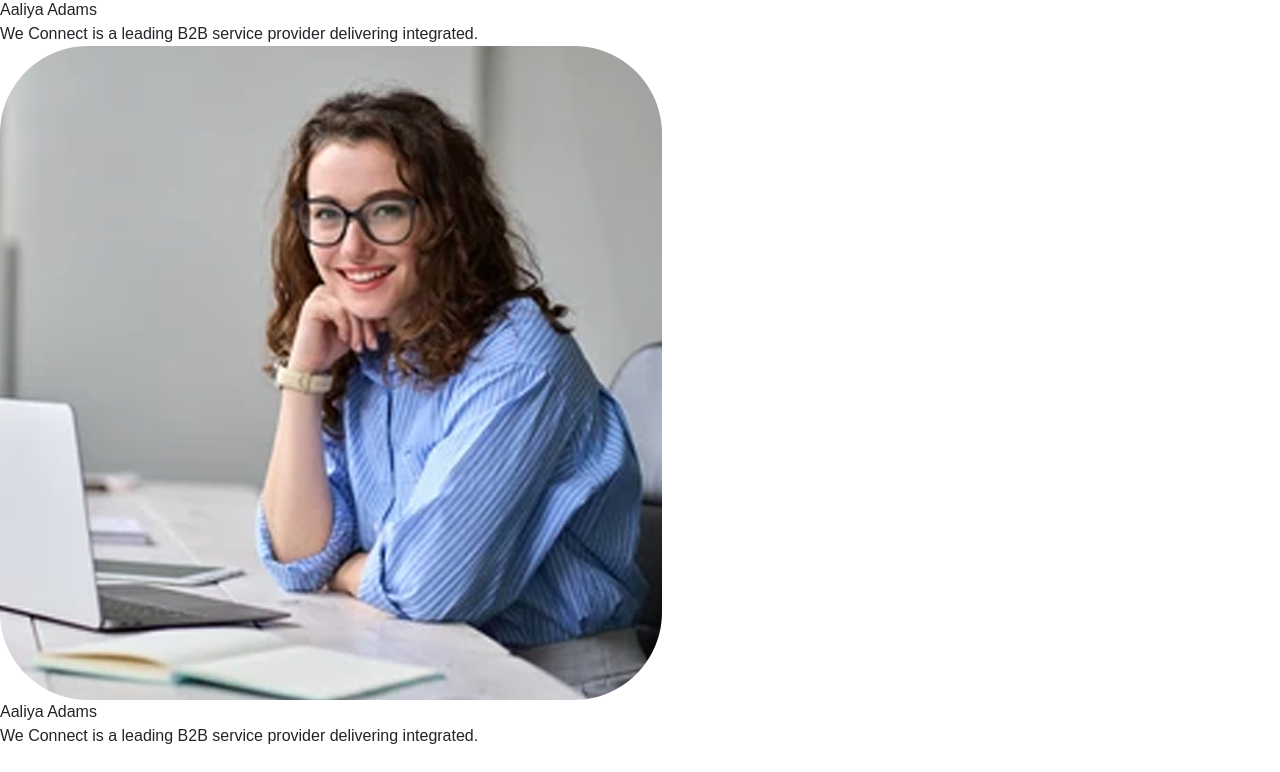
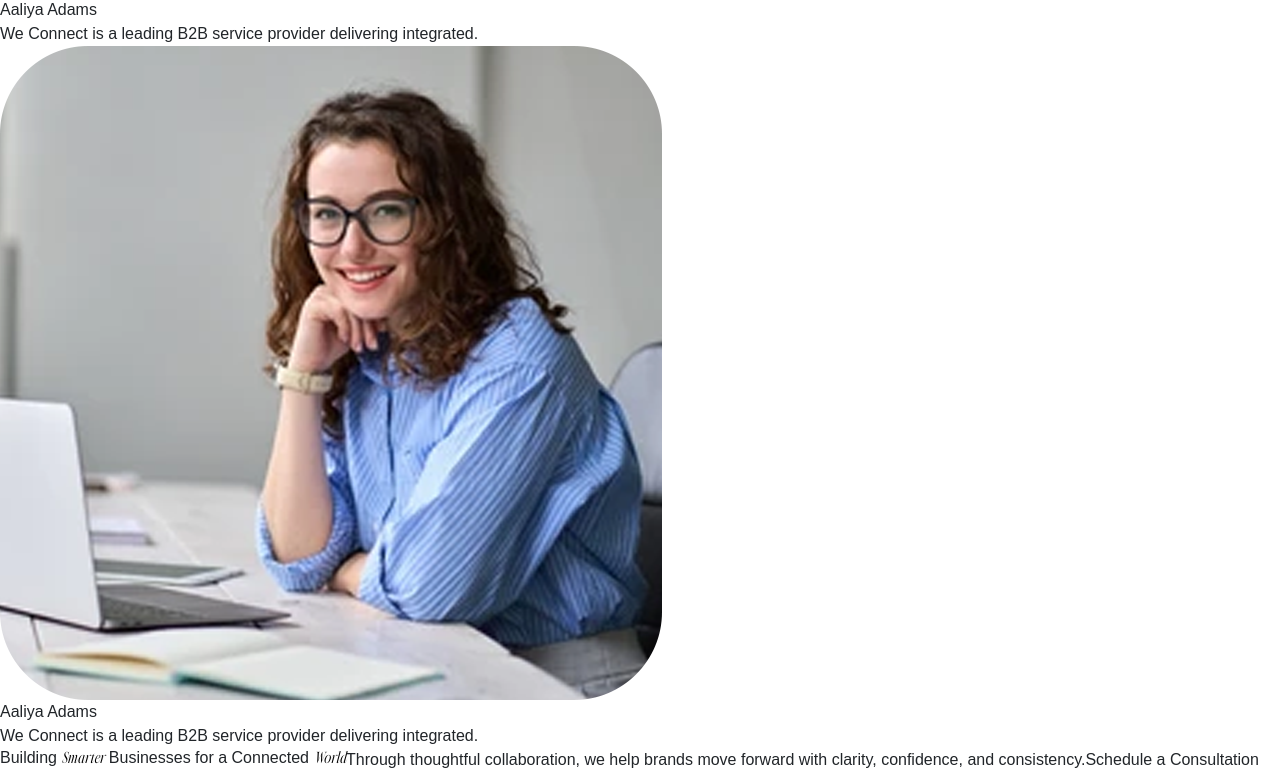
Before and after one commit to josephpal27/We-Connect-Worldwide, a React (Vite) app: page / in a window 1280 px wide. Shown: the part 4204-4976 px from the top of the page. Before the commit the page ends 4952 px from the top, so only its background shows below. Built offline with nearby package versions, Linux system fonts and the light colour scheme; a web font is replaced by a local one.

Commit message:
Get in Touch Added

```diff
--- /dev/null
+++ b/src/components/Consultation.jsx
@@ -0,0 +1,36 @@
+
+const Consultation = () => {
+    return (
+        <>
+            <section className="
+                py-[5rem]
+                px-[7%]
+                mt-[1rem]
+                bg-[url('/images/consultation-bg.png')] bg-cover
+                d-flex flex-col items-center justify-center
+            ">
+                <h6 className="
+                    text-[#fff] font-[600] text-center
+                    text-[3.5rem]
+                    w-[65%]
+                ">
+                    Building <span className="text-[#fff]">Smarter</span> Businesses for a Connected <span className="text-[#fff]">World</span>
+                </h6>
+                <p className="
+                    text-[#fff] font-[500] text-center
+                    text-[1.3rem]
+                    w-[50%]
+                    mt-[1rem]
+                ">
+                    Through thoughtful collaboration, we help brands move forward with clarity, confidence, and consistency.
+                </p>
+                <button>
+                    Schedule a Consultation
+                </button>
+
+            </section>
+        </>
+    )
+}
+
+export default Consultation
--- a/src/pages/Home.jsx
+++ b/src/pages/Home.jsx
@@ -1,4 +1,5 @@
 import Brands from "../components/Brands"
+import Consultation from "../components/Consultation"
 import OnePlatform from "../components/OnePlatform"
 import OurServices from "../components/OurServices"
 import SmartConnections from "../components/SmartConnections"
@@ -65,6 +66,9 @@ const Home = () => {
 
       {/* Testimonials */}
       <Testimonials />
+
+      {/* Consultation */}
+      <Consultation />
     </>
   )
 }
```
Also changed, not shown: public/images/consultation-bg.png (added).
